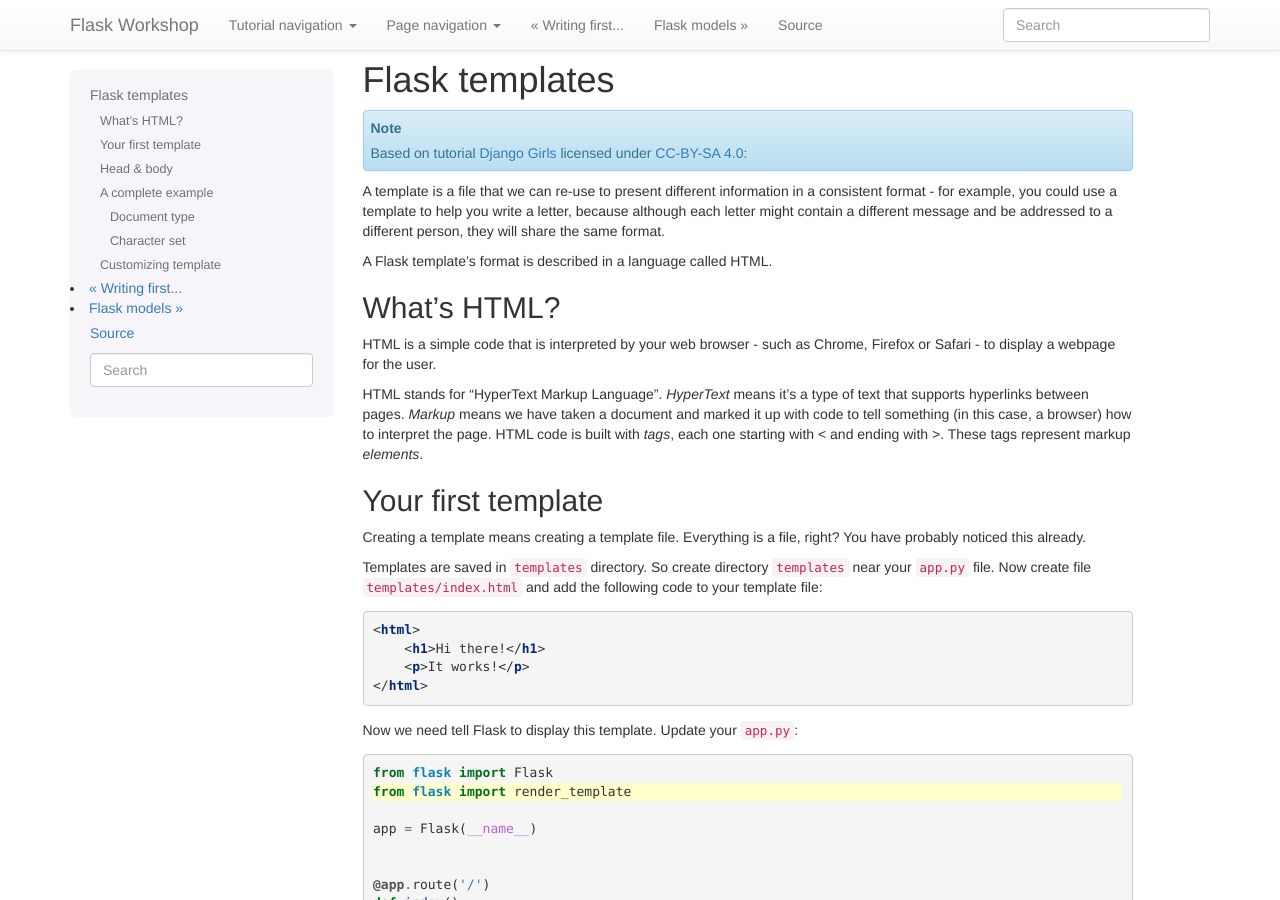
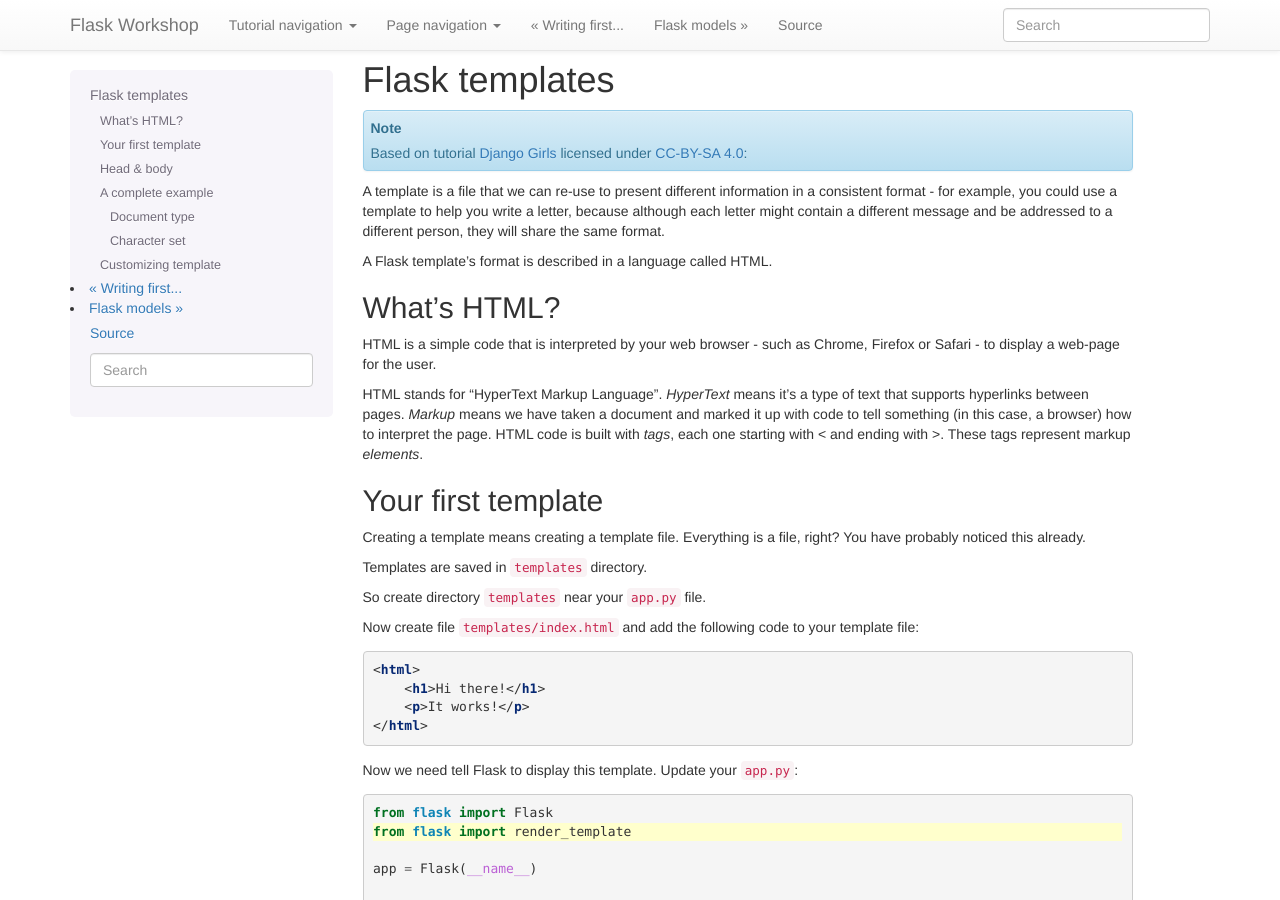
Before and after one commit to cutwater/FlaskWorkshop, a Sphinx documentation site: the page built from docs/flask-templates.rst, in a window 1280 px wide and 900 px high. Built offline with Sphinx 7.4.7, drawn with Linux system fonts in a browser that asks for light colours.

Commit message:
Fix mistakes

```diff
--- a/docs/flask-forms.rst
+++ b/docs/flask-forms.rst
@@ -106,7 +106,7 @@
 but in the real world, you’ll be using Flask’s template system
 to create entire HTML pages. This leads to a common Web development problem:
 across a Web site, how does one reduce the duplication and redundancy
-of common page areas, such as sitewide navigation?
+of common page areas, such as site-wide navigation?
 
 Imagine if we had a more typical site, including a navigation bar,
 a few style sheets, perhaps some JavaScript – we’d end up putting all
--- a/docs/flask-templates.rst
+++ b/docs/flask-templates.rst
@@ -19,7 +19,7 @@
 ============
 
 HTML is a simple code that is interpreted by your web browser - such as Chrome,
-Firefox or Safari - to display a webpage for the user.
+Firefox or Safari - to display a web-page for the user.
 
 HTML stands for "HyperText Markup Language". *HyperText* means it's a type of
 text that supports hyperlinks between pages. *Markup* means we have taken a
@@ -34,7 +34,9 @@
 Everything is a file, right? You have probably noticed this already.
 
 Templates are saved in ``templates`` directory.
+
 So create directory ``templates`` near your ``app.py`` file.
+
 Now create file ``templates/index.html`` and add the following code to your
 template file:
 
--- a/docs/installation.rst
+++ b/docs/installation.rst
@@ -253,7 +253,7 @@
 rather than using something like Word or Notepad.
 
 The first is that code needs to be plain text, and the problem with programs like
-Word and Textedit is that they don't actually produce plain text, they produce
+Word and Text edit is that they don't actually produce plain text, they produce
 rich text (with fonts and formatting), using custom formats like RTF (Rich Text Format).
 
 The second reason is that code editors are specialised for editing code, so they
```
Also changed, not shown: docs/flask-models.rst (+8 -8 lines).
